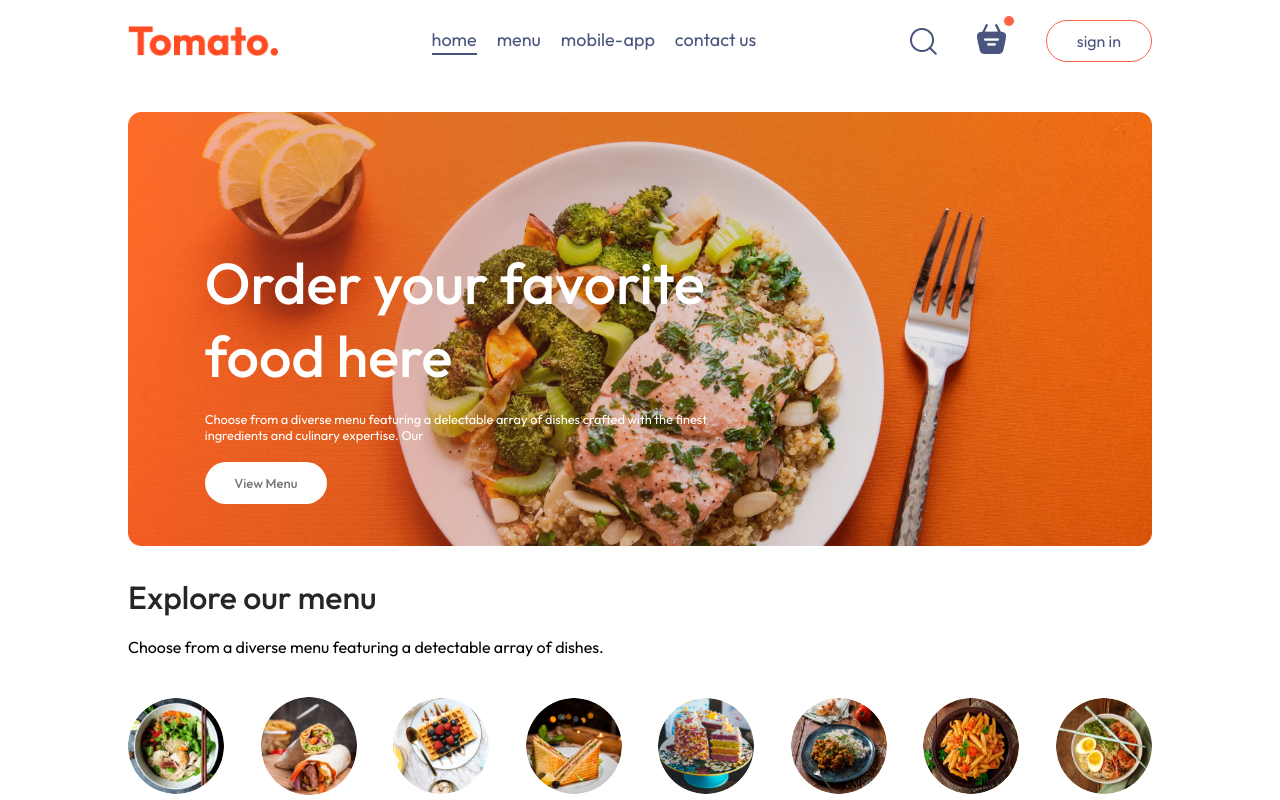
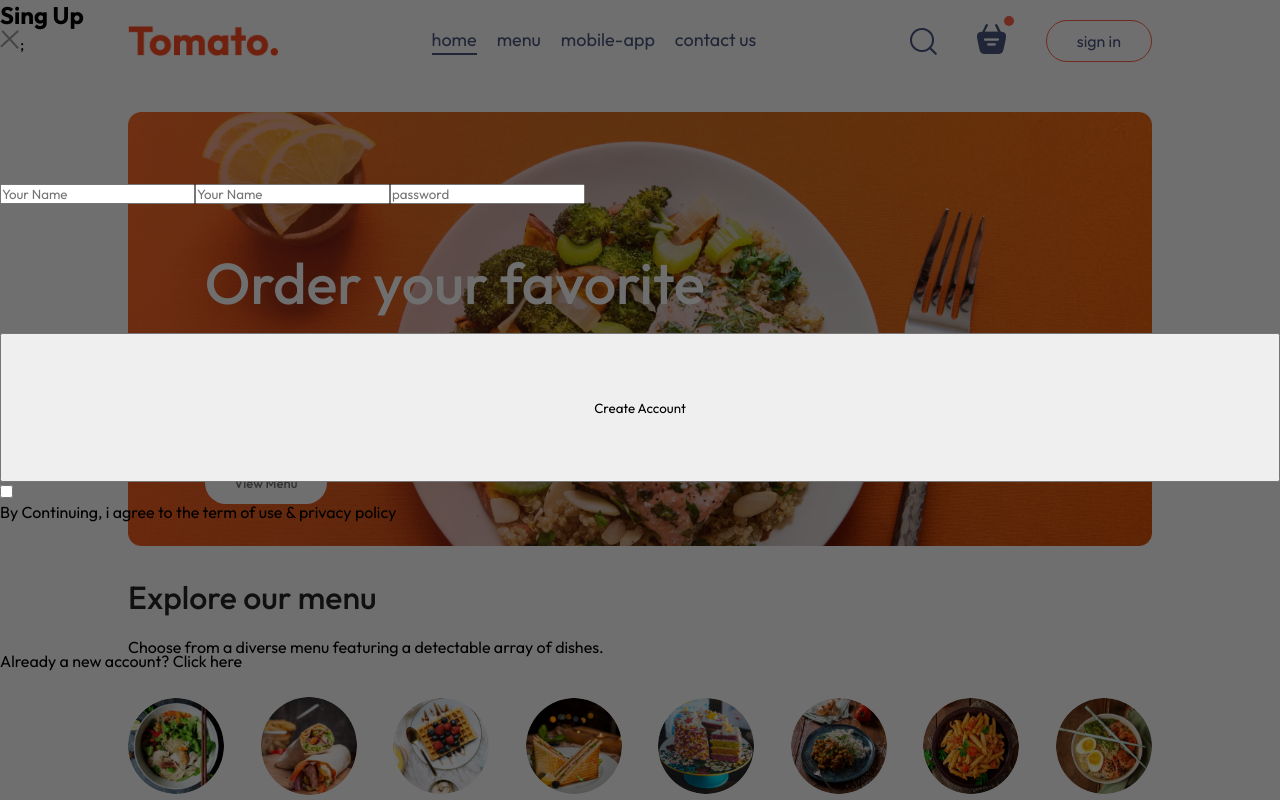
Before and after one commit to dacharch/Food-Website_PureCSS, a React (Create React App) app: page / in a window 1280 px wide. Both pictures are taken after a click on the button "sign in". Shown: the top 800 px of the page. Built offline with nearby package versions, Linux system fonts and the light colour scheme.

Commit message:
Component Updates

```diff
--- a/src/App.js
+++ b/src/App.js
@@ -4,12 +4,20 @@ import Home from "./components/pages/Home/Home";
 import { Cart } from "./components/pages/Cart/Cart";
 import PlaceOrder from "./components/pages/PlaceOrder/PlaceOrder";
 import Footer from "./components/Footer/Footer";
+import { useState } from "react";
+import { LoginPopup } from "./components/LoginPopup/LoginPopup";
 
 function App() {
+
+  const [showLogin,setShowLogin] = useState(false) ;
+
   return (
     <>
+     {
+      showLogin? <LoginPopup setShowLogin={setShowLogin}/> : <></>
+     }
       <div className="app">
-        <NavBar />
+        <NavBar setShowLogin={setShowLogin} />
         <Routes>
           <Route path="/" element={<Home />} />
           <Route path="/cart" element={<Cart />} />
--- /dev/null
+++ b/src/components/LoginPopup/LoginPopup.css
@@ -0,0 +1,12 @@
+.login-popup{
+    position: absolute;
+    z-index: 1;
+    width:100% ;
+    height: 100%;
+    background-color: #00000090;
+    display: grid;
+}
+.login-popup-container{
+    place-content: center;
+    width:max(23vw,330px);
+}
--- /dev/null
+++ b/src/components/LoginPopup/LoginPopup.js
@@ -0,0 +1,41 @@
+import React, { useState } from 'react'
+import { assets } from '../../assets/assets';
+import "./LoginPopup.css"
+
+
+export const LoginPopup = ({setShowLogin}) => {
+    const [currentState,setCurrentState] = useState("Sing Up") ;
+  return (
+    <div className="login-popup">
+      <div className="login-popup-title">
+        <h2>{currentState}</h2>
+        <img onClick={() => setShowLogin(false)} src={assets.cross_icon} />;
+      </div>
+      <div className="login-popup-inputs">
+        {currentState === "Login" ? (
+          <></>
+        ) : (
+          <input type="text" placeholder="Your Name" required />
+        )}
+
+        <input type="email" placeholder="Your Name" required />
+        <input type="password" placeholder="password" required />
+      </div>
+      <button>{currentState === "Sing Up" ? "Create Account" : "Login"}</button>
+
+      <div className="login-popup-condition">
+        <input type="checkbox" required />
+        <p>By Continuing, i agree to the term of use & privacy policy</p>
+      </div>
+      {currentState === "Login" ? (
+        <p>
+          Create a new account? <span onClick={()=>setCurrentState("Sing Up")}>Click here</span>
+        </p>
+      ) : (
+        <p>
+          Already a new account? <span onClick={()=>setCurrentState("Login Up")}>Click here</span>
+        </p>
+      )}
+    </div>
+  );
+}
--- a/src/components/NavBar/NavBar.js
+++ b/src/components/NavBar/NavBar.js
@@ -1,20 +1,21 @@
 import React from 'react'
 import { assets } from '../../assets/assets'
 import { useState } from 'react'
-import "./NavBar.css"
 import { Link } from 'react-router-dom'
+import "./NavBar.css";
 
-const NavBar = () => {
+
+const NavBar = ({setShowLogin}) => {
   const [menu,setMenu] =useState("home") ;
 
   return (
     <div className='navbar'>
         <img src={assets.logo} alt="" className='logo' />
         <ul className='navbar-menu'>
-            <Link onClick={()=>setMenu("home")} className={menu==="home"?"active":""}>home</Link>
-            <Link onClick={()=>setMenu("menu")}className={menu==="menu"?"active":""}>menu</Link>
-            <Link onClick={()=>setMenu("mobile-app")}className={menu==="mobile-app"?"active":""}>mobile-app</Link>
-            <Link onClick={()=>setMenu("contact-us")}className={menu ==="contact-us"?"active":""}>contact us</Link>
+            <Link to="/" onClick={()=>setMenu("home")} className={menu==="home"?"active":""}>home</Link>
+            <a href="#explore-menu" onClick={()=>setMenu("menu")}className={menu==="menu"?"active":""}>menu</a>
+            <a  href="#app-download"onClick={()=>setMenu("mobile-app")}className={menu==="mobile-app"?"active":""}>mobile-app</a>
+            <a href="#footer"onClick={()=>setMenu("contact-us")}className={menu ==="contact-us"?"active":""}>contact us</a>
         </ul>
 
         <div className='navbar-right'>
@@ -23,7 +24,7 @@ const NavBar = () => {
             <img src={assets.basket_icon} alt=""/>
             <div className='dot'> </div>
            </div>
-           <button>sign in</button>
+           <button onClick={()=>setShowLogin(true)}>sign in</button>
         </div>
 
     </div>
--- a/src/index.css
+++ b/src/index.css
@@ -5,6 +5,7 @@
   padding:0 ;
   box-sizing: border-box;
   font-family: Outfit;
+  scroll-behavior: smooth;
 }
 
 body{
```
